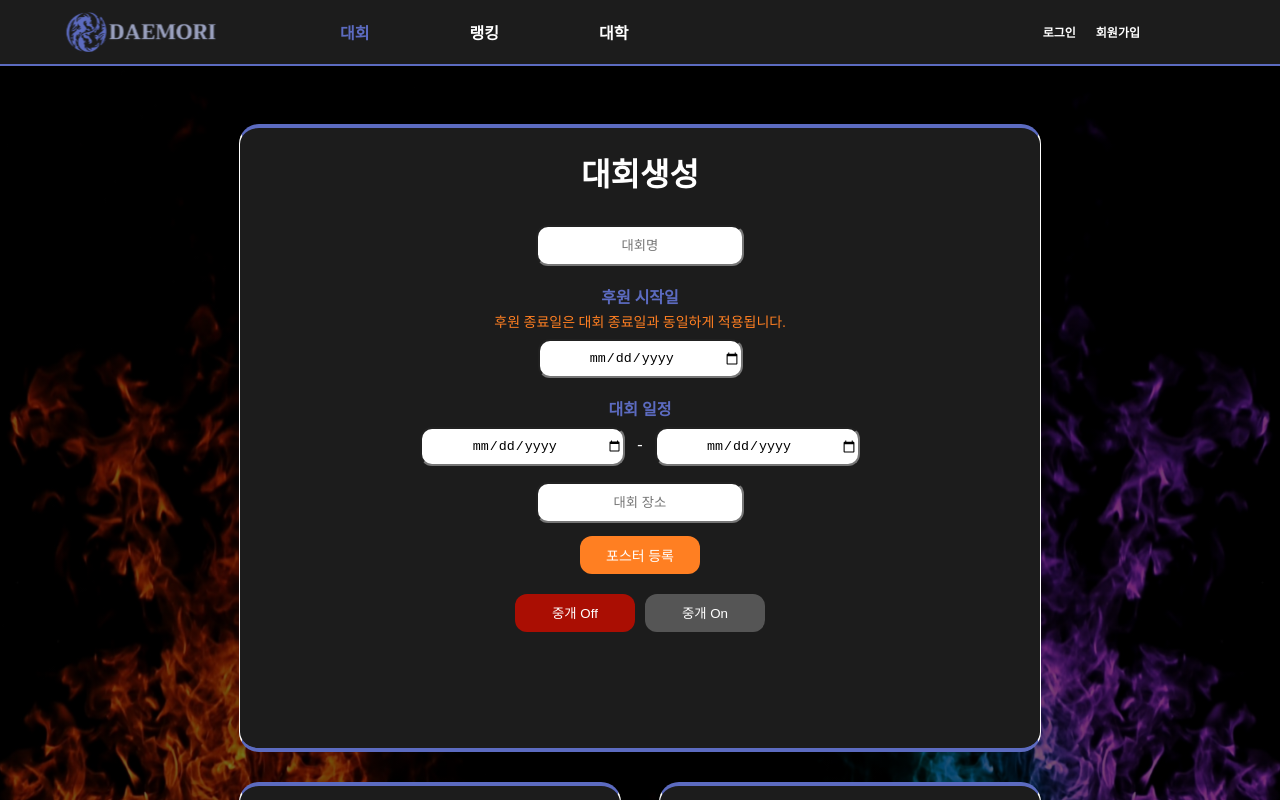
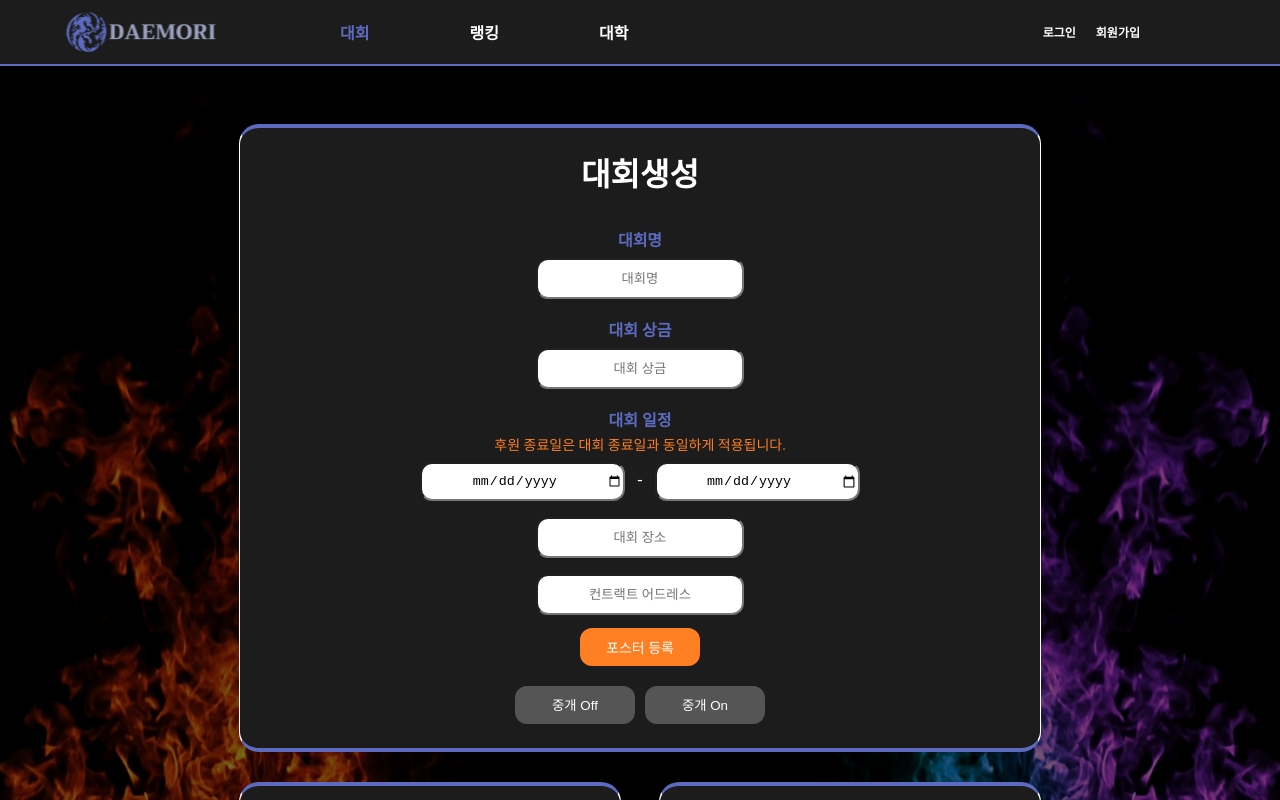
Before and after one commit to KwangsukYu/DeaMoRi, a React (Create React App) app in the folder frontend/: page /leagues/create in a window 1280 px wide. Shown: the top 800 px of the page. Built offline with nearby package versions, Linux system fonts and the light colour scheme; a web font is replaced by a local one; what web3 would draw is missing.

Commit message:
feat:대회 생성 구현

```diff
--- a/frontend/src/apis/leagues/CreateLeague.ts
+++ b/frontend/src/apis/leagues/CreateLeague.ts
@@ -23,13 +23,13 @@ import axios from "axios";
 
 type createLeague = {
   leagueTitle: string;
-  sponStart: string;
+  prizeMoney: number;
   leagueStart: string;
   leagueEnd: string;
   place: string;
-  poster: File;
-  broadcast: number;
-
+  // poster: File;
+  broadcast: string;
+  contractAddress: string;
   team1University: string;
   team1Name: string;
   team1Wallet: string;
@@ -40,53 +40,28 @@ type createLeague = {
   team2Color: string;
 };
 
-function CreateLeague(data: createLeague) {
+function CreateLeague(files: any, data: createLeague) {
   // // function CreateLeague(data) {
   // // data.poster = data.poster[0];
   // console.log(data.poster);
   // console.log("잘 되나?");
-  const {
-    leagueTitle,
-    sponStart,
-    leagueStart,
-    leagueEnd,
-    place,
-    broadcast,
-    team1University,
-    team1Name,
-    team1Wallet,
-    team2University,
-    team2Name,
-    team2Wallet,
-    team1Color,
-    team2Color
-  } = data;
+  const formData = new FormData();
+  formData.append("file", files[0]);
+  // formData.append(
+  //   "registerInfo ",
+  //   new Blob([JSON.stringify(data)], { type: "application/json" })
+  // );
+  const blob = new Blob([JSON.stringify(data)], { type: "application/json" });
+  formData.append("registerInfo", blob);
 
   axios({
     url: "http://j7c208.p.ssafy.io:8080/api/league",
     method: "post",
-    data: {
-      leagueTitle,
-      sponStart,
-      leagueStart,
-      leagueEnd,
-      place,
-      broadcast,
-      team1University,
-      team1Name,
-      team1Wallet,
-      team2University,
-      team2Name,
-      team2Wallet,
-      team1Color,
-      team2Color
-    },
+    data: formData,
     headers: {
       Authorization: `Bearer ${localStorage.token}`
       // "Content-Type": "multipart/form-data"
     }
-    // params: {file: , registerInfo:data}
-    // config: {"Content-Type": 'application/json'}
   })
     .then(response => {
       alert("대회 등록이 완료되었습니다.");
@@ -95,6 +70,14 @@ function CreateLeague(data: createLeague) {
     })
     .catch(err => {
       console.log(err);
+      console.log(files);
+      console.log(blob);
+      formData.forEach((value, key) => {
+        console.log(`key: ${key}//value: ${value}`);
+      });
+      formData.forEach(value => {
+        console.log(value);
+      });
       console.log(data);
     });
 }
--- a/frontend/src/pages/leagues/create/Create.tsx
+++ b/frontend/src/pages/leagues/create/Create.tsx
@@ -8,12 +8,12 @@ import UniversityData from "./UniversityData.json";
 
 type Inputs = {
   leagueTitle: string;
-  sponStart: string;
+  prizeMoney: number;
   leagueStart: string;
   leagueEnd: string;
   place: string;
   poster: File;
-
+  contractAddress: string;
   team1University: string;
   team1Name: string;
   team1Wallet: string;
@@ -22,13 +22,19 @@ type Inputs = {
   team2Wallet: string;
   team1Color: string;
   team2Color: string;
-  broadcast: number;
+  broadcast: string;
 };
 
 function Create() {
   const [team1Color, setTeam1Color] = useState("#5c6bc0");
   const [team2Color, setTeam2Color] = useState("#5c6bc0");
-  const [broadcast, setBroadcast] = useState(0);
+  const [broadcast, setBroadcast] = useState("");
+  const [files, setFiles] = useState([] as any);
+
+  // 파일 객체 생성
+  const createFile = (e: React.ChangeEvent<HTMLInputElement>) => {
+    setFiles(e.target.files);
+  };
 
   // 대학 검색 드롭다운
   const [search1, setSearch1] = useState([]);
@@ -41,15 +47,15 @@ function Create() {
   // useForm submit시 어떤 데이터를 넘겨줄것인지 설정 및 추가해줌
   const onSubmit = (data: Inputs) => {
     const newData = { ...data, team1Color, team2Color, broadcast };
-    CreateLeague(newData);
+    CreateLeague(files, newData);
     console.log(newData);
   };
 
-  const broadcasting = (e: number) => {
-    if (e === 1) {
-      setBroadcast(1);
-    } else if (e === 0) {
-      setBroadcast(0);
+  const broadcasting = (e: string) => {
+    if (e === "1") {
+      setBroadcast("1");
+    } else if (e === "0") {
+      setBroadcast("0");
     }
   };
 
@@ -124,6 +130,8 @@ function Create() {
     setIsHaveInputValue2(false);
   };
 
+  // 파일 출력
+
   return (
     <div id="create">
       <div className="create">
@@ -135,6 +143,8 @@ function Create() {
           {/* 공통 옵션 선택 */}
           <div className="create-option">
             <h1>대회생성</h1>
+            <div className="create-option-text">대회명</div>
+
             <input
               className="create-option-input"
               type="text"
@@ -148,22 +158,24 @@ function Create() {
             {errors.leagueTitle && (
               <small role="alert">{errors.leagueTitle.message}</small>
             )}
-            <div className="create-option-text">후원 시작일</div>
+            <div className="create-option-text">대회 상금</div>
+
+            <input
+              className="create-option-input"
+              type="text"
+              id="sponstart"
+              placeholder="대회 상금"
+              {...register("prizeMoney", {
+                required: "대회 상금을 입력해주세요."
+              })}
+            />
+            {errors.prizeMoney && (
+              <small role="alert">{errors.prizeMoney.message}</small>
+            )}
+            <div className="create-option-text">대회 일정</div>
             <div className="create-option-comment">
               후원 종료일은 대회 종료일과 동일하게 적용됩니다.
             </div>
-            <input
-              className="create-option-input"
-              type="date"
-              id="sponstart"
-              {...register("sponStart", {
-                required: "후원 시작일을 입력해주세요."
-              })}
-            />
-            {errors.sponStart && (
-              <small role="alert">{errors.sponStart.message}</small>
-            )}
-            <div className="create-option-text">대회 일정</div>
             <span>
               <input
                 className="create-option-input"
@@ -198,6 +210,15 @@ function Create() {
                 required: "대회 장소를 입력해주세요."
               })}
             />
+            <input
+              className="create-option-input"
+              type="text"
+              placeholder="컨트랙트 어드레스"
+              id="leagueend"
+              {...register("contractAddress", {
+                required: "대회 장소를 입력해주세요."
+              })}
+            />
             {errors.place && <small role="alert">{errors.place.message}</small>}
             <label className="create-option-poster" htmlFor="poster">
               포스터 등록
@@ -209,6 +230,9 @@ function Create() {
                 // {...register("poster", {
                 //   required: "포스터를 등록해주세요."
                 // })}
+                onChange={e => {
+                  createFile(e);
+                }}
               />
             </label>
             {errors.poster && (
@@ -217,22 +241,22 @@ function Create() {
             <span className="create-option-broadcast">
               <button
                 className={
-                  broadcast === 0
+                  broadcast === "0"
                     ? "create-option-broadcast-on"
                     : "create-option-broadcast-off"
                 }
-                onClick={() => broadcasting(0)}
+                onClick={() => broadcasting("0")}
                 type="button"
               >
                 중개 Off
               </button>
               <button
                 className={
-                  broadcast === 1
+                  broadcast === "1"
                     ? "create-option-broadcast-on"
                     : "create-option-broadcast-off"
                 }
-                onClick={() => broadcasting(1)}
+                onClick={() => broadcasting("1")}
                 type="button"
               >
                 중개 On
```
Also changed, not shown: frontend/tsconfig.json (+3 -8 lines).
